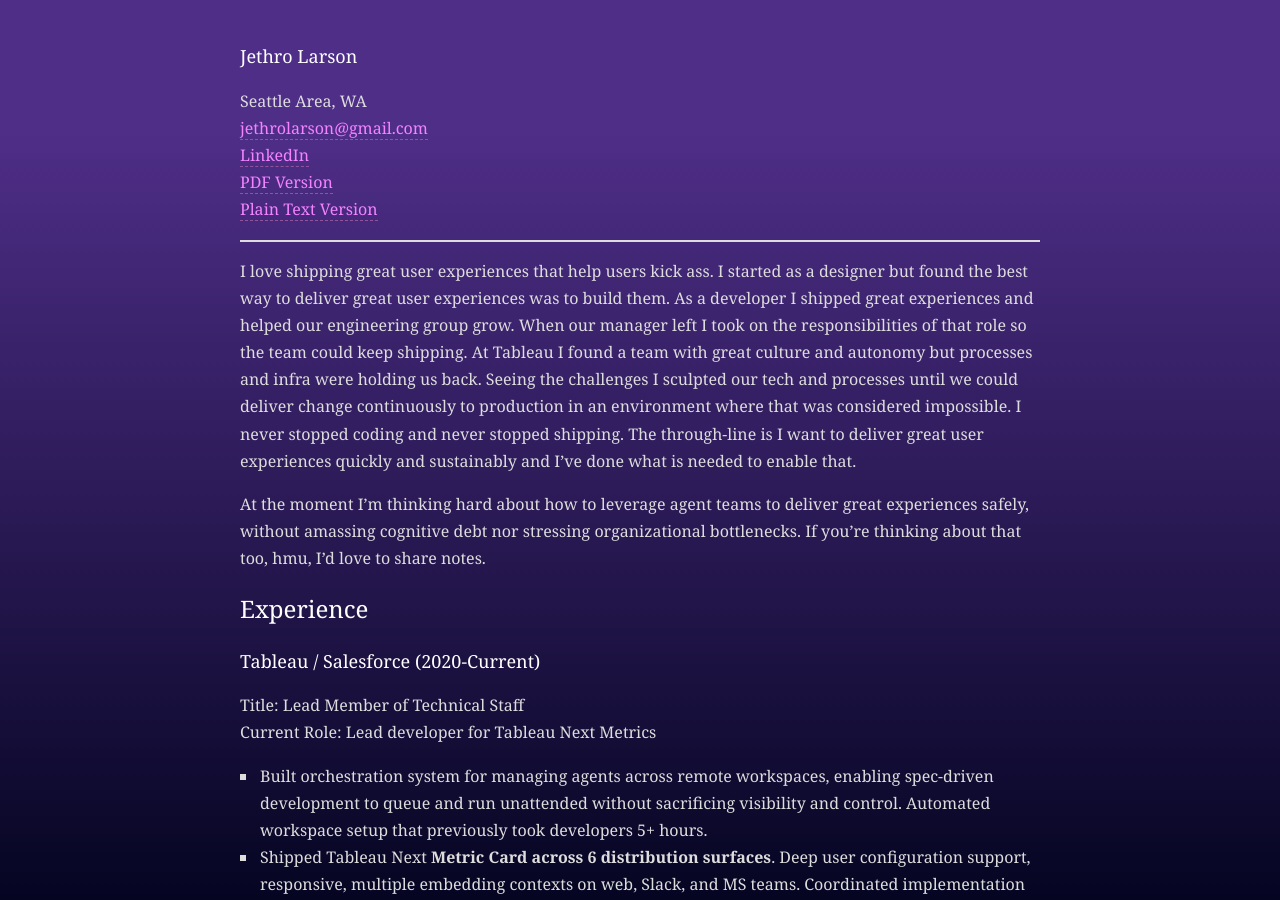
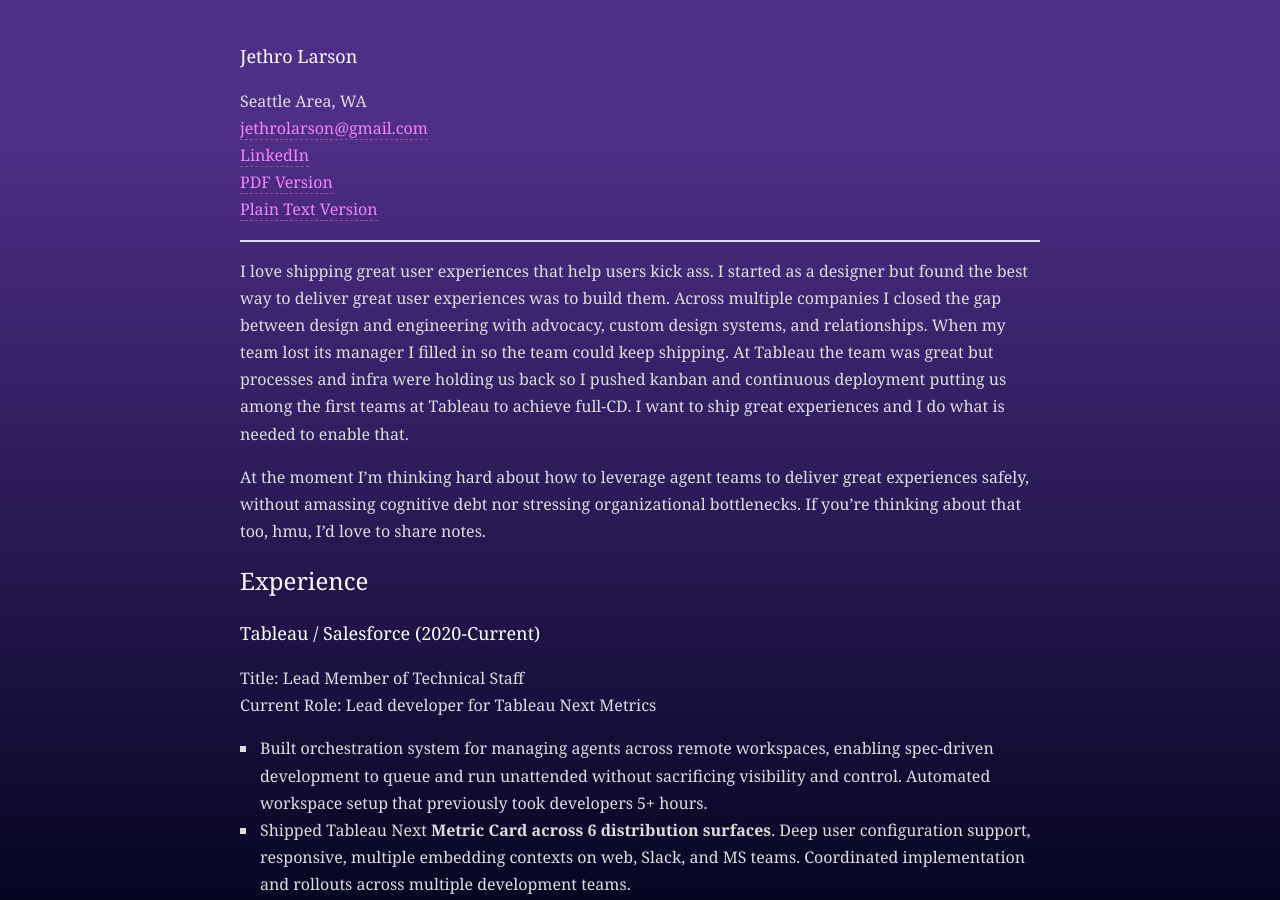
Before and after one commit to jethrolarson/jethrolarson.github.com, a Jekyll site: the page built from resume.md, in a window 1280 px wide and 900 px high. Built offline with Jekyll 4.4.1, drawn with Linux system fonts in a browser that asks for light colours; some web fonts are replaced.

Commit message:
update resume

```diff
--- a/resume.md
+++ b/resume.md
@@ -13,7 +13,7 @@
 
 ----
 
-I love shipping great user experiences that help users kick ass. I started as a designer but found the best way to deliver great user experiences was to build them. As a developer I shipped great experiences and helped our engineering group grow. When our manager left I took on the responsibilities of that role so the team could keep shipping. At Tableau I found a team with great culture and autonomy but processes and infra were holding us back. Seeing the challenges I sculpted our tech and processes until we could deliver change continuously to production in an environment where that was considered impossible. I never stopped coding and never stopped shipping. The through-line is I want to deliver great user experiences quickly and sustainably and I've done what is needed to enable that.
+I love shipping great user experiences that help users kick ass. I started as a designer but found the best way to deliver great user experiences was to build them. Across multiple companies I closed the gap between design and engineering with advocacy, custom design systems, and relationships. When my team lost its manager I filled in so the team could keep shipping. At Tableau the team was great but processes and infra were holding us back so I pushed kanban and continuous deployment putting us among the first teams at Tableau to achieve full-CD. I want to ship great experiences and I do what is needed to enable that.
 
 At the moment I'm thinking hard about how to leverage agent teams to deliver great experiences safely, without amassing cognitive debt nor stressing organizational bottlenecks. If you're thinking about that too, hmu, I'd love to share notes.
 
```
